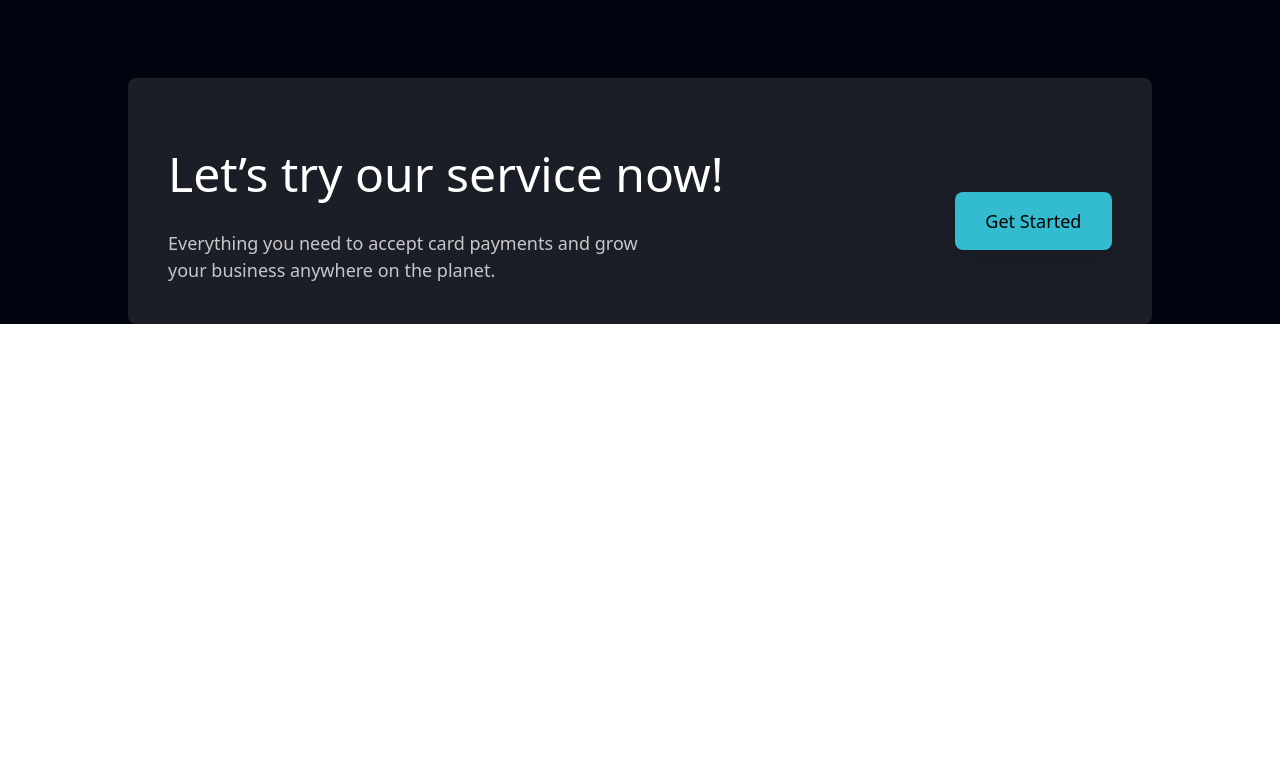
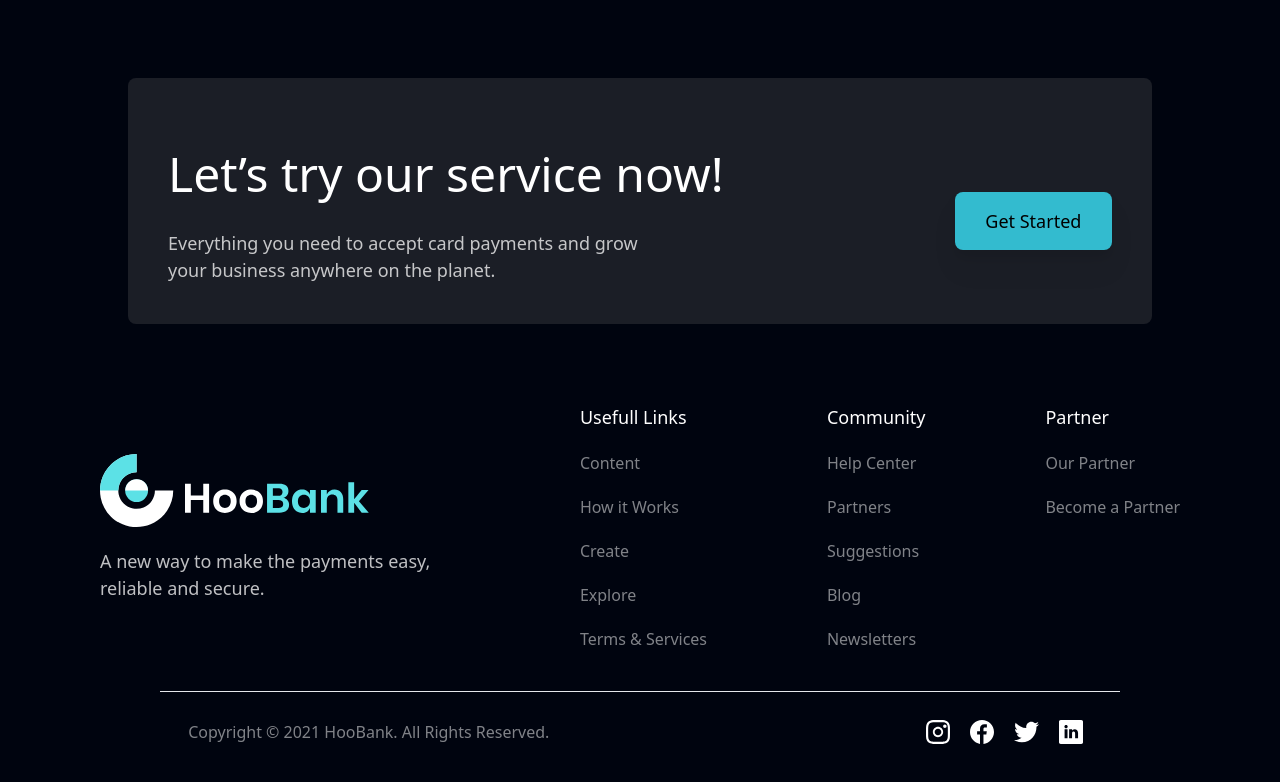
Before and after one commit to boualem06/HooBank, a React (Create React App) app: page / in a window 1280 px wide. Shown: the part 3035-3817 px from the top of the page. Before the commit the page ends 3359 px from the top, so only its background shows below. Built offline with nearby package versions, Linux system fonts and the light colour scheme.

Commit message:
adding the footer component

```diff
--- a/src/App.js
+++ b/src/App.js
@@ -4,6 +4,7 @@ import Paypal from './Components/paypal'
 import Busniess from './Components/business';
 import Statistic from './Components/Statistic';
 import Avis from './Components/Avis';
+import Footer from './Components/footer';
 function App() {
   return (
   <div className=" bg-[#00040F] w-full h-full" >
@@ -13,6 +14,7 @@ function App() {
     <Paypal />
     <Statistic></Statistic>
     <Avis />
+    <Footer/>
   </div>
 
   ) ;
--- /dev/null
+++ b/src/Components/footer.js
@@ -0,0 +1,57 @@
+import logo from '../assets/logo.svg'
+import FooterText from './footertxt';
+import Instagarm from '../assets/instagram.svg'
+import Facebook from '../assets/facebook.svg'
+import Twitter from '../assets/twitter.svg'
+import Linkedin from '../assets/linkedin.svg'
+
+
+const title1='Usefull Links' ;
+const title2 ='Community';
+const title3 ='Partner';
+const text1 =['Content','How it Works','Create','Explore','Terms & Services']
+const text2 =['Help Center','Partners','Suggestions','Blog','Newsletters']
+const text3 =['Our Partner','Become a Partner']
+const elements =[{title: title1 , text: text1} ,{title:title2 ,text: text2},{title:title3 , text:text3}]
+console.log(elements)
+const Footer = () => {
+    return (
+    <div>
+        <div className='h-5  sm:h-10 md:h-15 lg:h-20'></div>
+        <div className='flex justify-around mx-10'>
+            <div className='w-[30%] self-center'>
+                <img src={logo} alt="logo " className='w-[75%] lg:mb-5 md:mb-4 sm;mb-3 mb-2 ' />
+                <p className="  text-[8px] sm:text-[10px] md:text-[14px] lg:text-[18px] text-[#FFFF] opacity-75 mt-2 md:mt-4 sm:mt-3 lg:mt-5">A new way to make the payments easy, reliable and secure.</p>
+            </div>
+
+            { elements.map((elem)=>{
+                return(<FooterText title={elem.title} text={elem.text} />);
+            }
+            )}
+        </div>
+        <div className='h-3  sm:h-5 md:h-8 lg:h-10'></div>
+        <div>
+            <hr className='bg-[#3F3E45] w-[75%] mx-auto'/>
+            <div className='h-1  sm:h-3 md:h-5 lg:h-7'></div>
+            <div className='flex justify-around'>
+                <p  className='text-[6px] sm:text-[8px] md:text-[12px] lg:text-[16px] text-[#FFFF] opacity-50'>Copyright ©  2021 HooBank. All Rights Reserved.</p>
+                <div className='flex '>
+                    <img src={Instagarm} alt="instagram" className=' w-[15%] md:mr-4 sm:mr-3 mr-1 lg:mr-5 hover:cursor-pointer'/>
+                    <img src={Facebook} alt="Facebook" className=' w-[15%] md:mr-4 sm:mr-3 mr-1 lg:mr-5 hover:cursor-pointer' />
+                    <img src={Twitter} alt="Twitter" className='w-[15%] md:mr-4 sm:mr-3 mr-1 lg:mr-5 hover:cursor-pointer' />
+                    <img src={Linkedin} alt="Linkedin" className='w-[15%] md:mr-4 sm:mr-3 mr-1 lg:mr-5 hover:cursor-pointer' />
+                </div>
+
+            </div>
+            <div className='h-3  sm:h-5 md:h-8 lg:h-10'></div>
+        </div>
+
+
+
+
+
+    </div>
+ );
+}
+
+export default Footer ;
--- /dev/null
+++ b/src/Components/footertxt.js
@@ -0,0 +1,14 @@
+const FooterText = ({title , text}) => {
+    return (
+        <div>
+            <h5 className=" text-[6px] md:text-[14px] sm:text-[10px] lg:text-[18px]  text-[#FFFF] font-semiblod">{title} </h5>
+            {
+                text.map((elem)=>{
+                    return(<p className=" hover:cursor-pointer text-[6px] sm:text-[8px] md:text-[12px] lg:text-[16px] text-[#FFFF] opacity-50 mt-2 md:mt-4 sm:mt-3 lg:mt-5">{elem}</p>)
+                })
+            }
+        </div>
+    );
+}
+
+export default FooterText;
```
